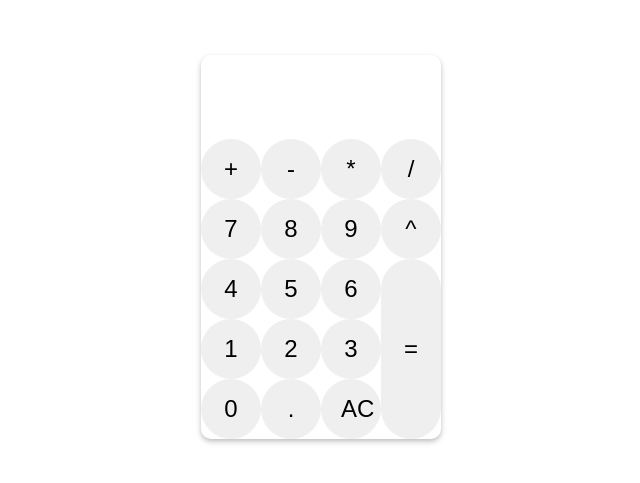
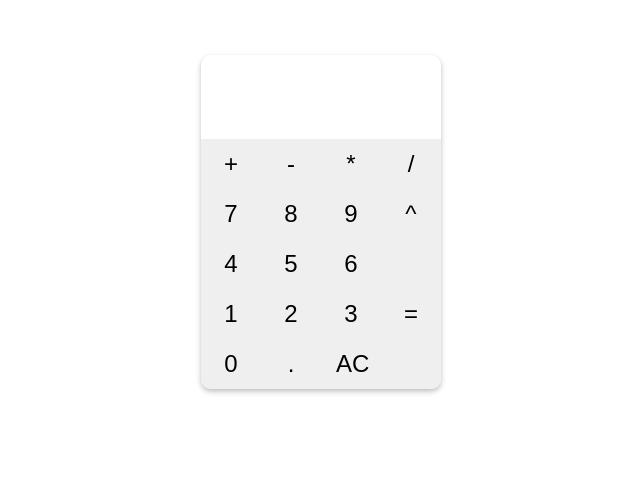
Before and after one commit to RespectWood/Calculator, a website built with webpack: page static/index.html in a window 1280 px wide. Shown: the part 153-636 px from the top of the page, without its empty margins (319-959 px from the left). Built offline with nearby package versions, Linux system fonts and the light colour scheme.

Commit message:
clear button text padding left

```diff
--- a/static/style.css
+++ b/static/style.css
@@ -40,11 +40,15 @@ body{
     font-size: 1.5rem;
     inline-size: 60px;
 
-    block-size: 60px;
 
-    border-radius: 50px;
+    block-size: 50px;
+
+    border-radius: 0px;
 }
 
+#clear{
+    padding-left: 15px;
+}
 
 
 #enter{
```
